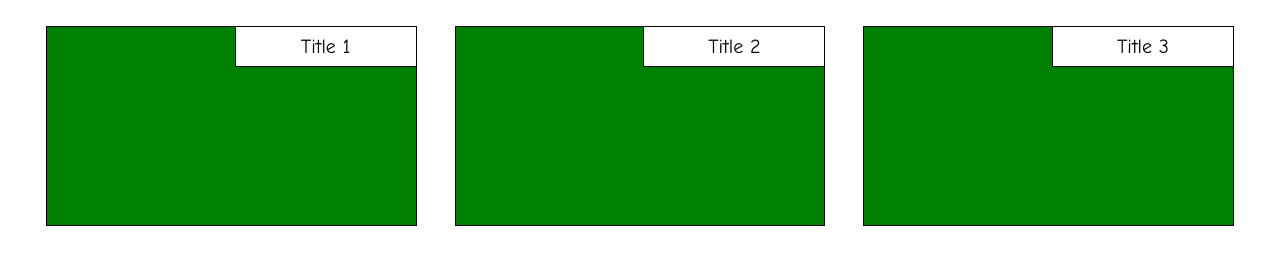
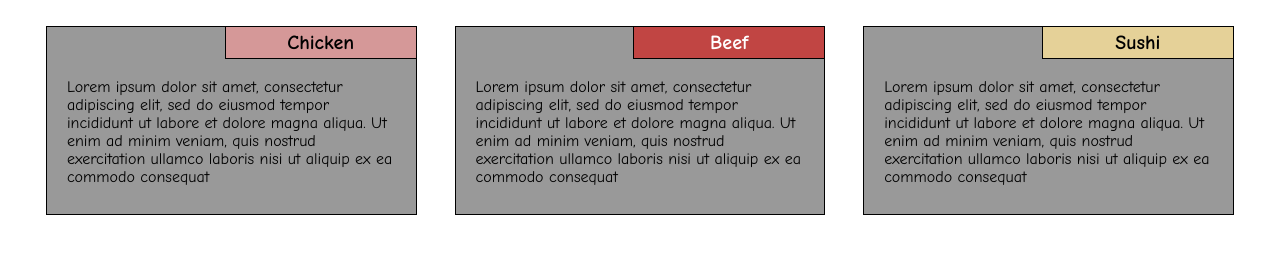
Before and after one commit to adinilfeld/module2-solution, a plain HTML site: page index.html in a window 1280 px wide. Shown: the part 54-318 px from the top of the page. Drawn offline with Linux system fonts and the light colour scheme.

Commit message:
final draft

```diff
--- a/index.html
+++ b/index.html
@@ -2,6 +2,7 @@
 <html>
 	<head>
 		<meta charset="UTF-8">
+		<meta name="viewport" content="width=device-width, initial-scale=1">
 		<title>Our Menu</title>
 		<link rel="stylesheet" href="style.css">
 	</head>
@@ -10,13 +11,16 @@
 		<h1>Our Menu</h1>
 
 		<section id="sec1">
-			<div>Title 1</div>
+			<div>Chicken</div>
+			<p>Lorem ipsum dolor sit amet, consectetur adipiscing elit, sed do eiusmod tempor incididunt ut labore et dolore magna aliqua. Ut enim ad minim veniam, quis nostrud exercitation ullamco laboris nisi ut aliquip ex ea commodo consequat</p>
 		</section>
 		<section id="sec2">
-			<div>Title 2</div>
+			<div>Beef</div>
+			<p>Lorem ipsum dolor sit amet, consectetur adipiscing elit, sed do eiusmod tempor incididunt ut labore et dolore magna aliqua. Ut enim ad minim veniam, quis nostrud exercitation ullamco laboris nisi ut aliquip ex ea commodo consequat</p>
 		</section>
 		<section id="sec3">
-			<div>Title 3</div>
+			<div>Sushi</div>
+			<p>Lorem ipsum dolor sit amet, consectetur adipiscing elit, sed do eiusmod tempor incididunt ut labore et dolore magna aliqua. Ut enim ad minim veniam, quis nostrud exercitation ullamco laboris nisi ut aliquip ex ea commodo consequat</p>
 		</section>
 	</body>
 </html>
--- a/style.css
+++ b/style.css
@@ -12,26 +12,37 @@ h1 {
 section {
 	box-sizing: border-box;
 	float: left;
-	height: 200px;
-	background-color: green;
+	background-color: #999999;
 	position: relative;
 	border: 1px solid black;
-	margin-top: 10px;
-	margin-bottom: 10px;
+	margin: 10px 0 10px 0;
+	padding: 35px 20px 12px 20px;
 }
 
 section div {
 	text-align: center;
-	padding: 8px 0;
-	background-color: white;
-	width: 180px;
+	padding: 4px 0;
+	width: 190px;
 	position: absolute;
 	top: 0px;
 	right: 0px;
 	border: 1px solid black;
 	font-size: 125%;
-	margin-top: -1px;
-	margin-right: -1px;
+	margin: -1px -1px 0 0;
+	font-weight: bold;
+}
+
+#sec1 div {
+	background-color: #D59898;
+}
+
+#sec2 div {
+	background-color: #C14543;
+	color: white;
+}
+
+#sec3 div {
+	background-color: #E5D198;
 }
 
 /* Desktop version */
```
